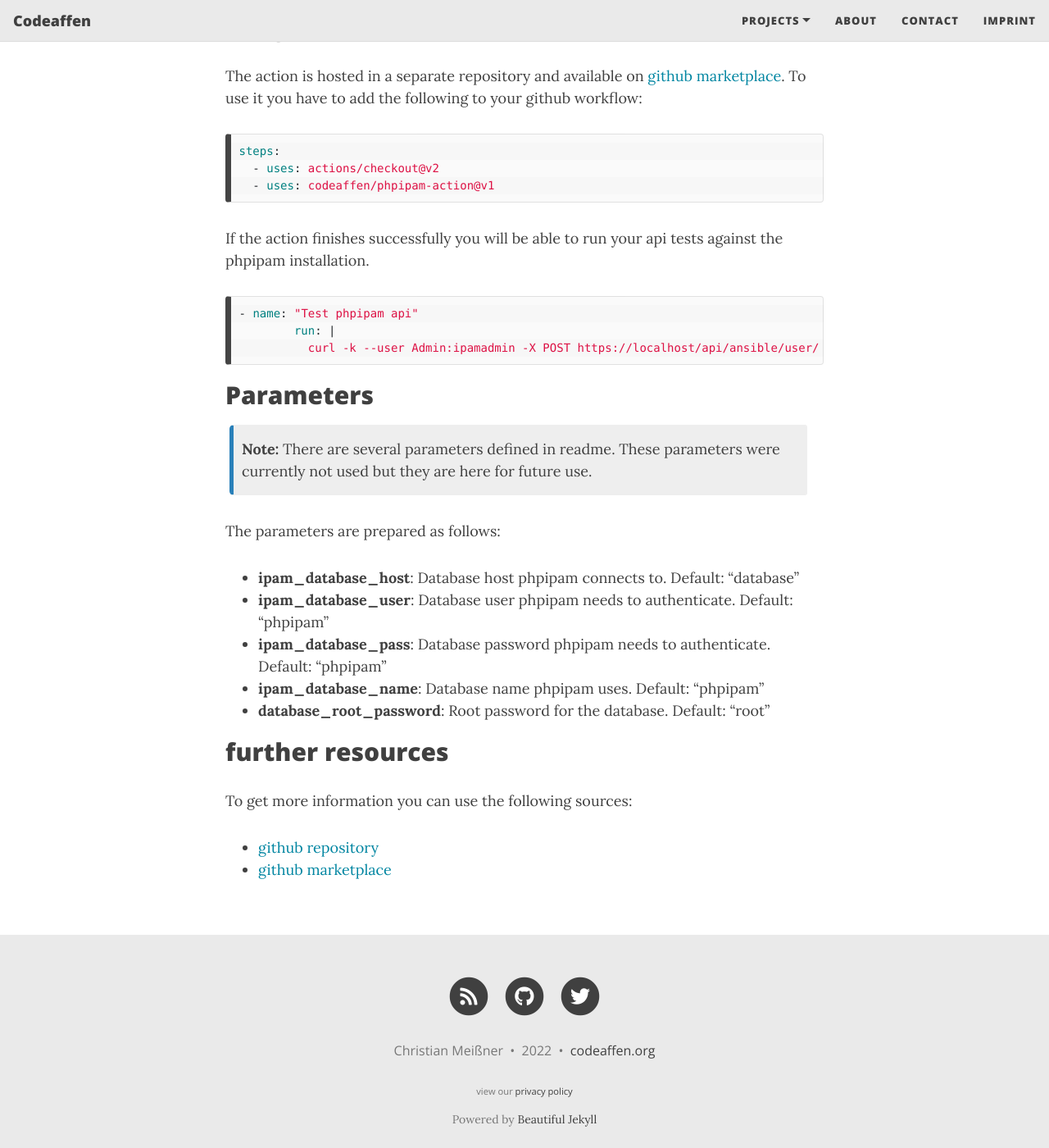
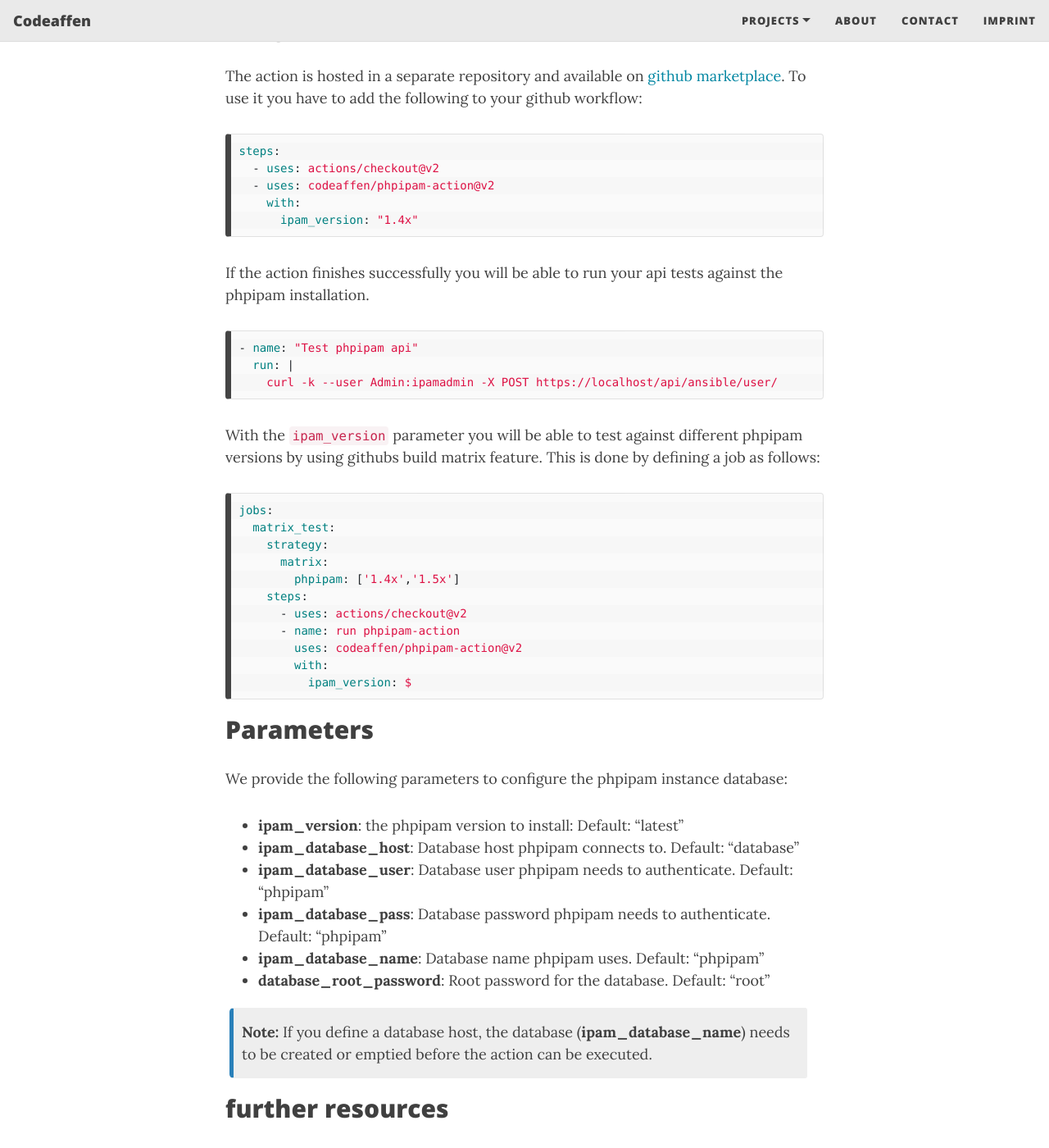
Before and after one commit to codeaffen/codeaffen.org, a Jekyll site: the page built from projects/phpipam-action.md, in a window 1280 px wide and 1400 px high, scrolled down 596 px. Shown: the whole window at 82% size. Built offline with Jekyll 4.4.1, drawn with Linux system fonts in a browser that asks for light colours; nearby versions of some CDN libraries; comment, search, counter and statistics services are not loaded.

Commit message:
update phpipam-action project page

```diff
--- a/projects/phpipam-action.md
+++ b/projects/phpipam-action.md
@@ -20,29 +20,48 @@
 ~~~yaml
 steps:
   - uses: actions/checkout@v2
-  - uses: codeaffen/phpipam-action@v1
+  - uses: codeaffen/phpipam-action@v2
+    with:
+      ipam_version: "1.4x"
 ~~~
 
 If the action finishes successfully you will be able to run your api tests against the phpipam installation.
 
 ~~~yaml
 - name: "Test phpipam api"
-        run: |
-          curl -k --user Admin:ipamadmin -X POST https://localhost/api/ansible/user/
+  run: |
+    curl -k --user Admin:ipamadmin -X POST https://localhost/api/ansible/user/
+~~~
+
+With the `ipam_version` parameter you will be able to test against different phpipam versions by using githubs build matrix feature. This is done by defining a job as follows:
+
+~~~yaml
+jobs:
+  matrix_test:
+    strategy:
+      matrix:
+        phpipam: ['1.4x','1.5x']
+    steps:
+      - uses: actions/checkout@v2
+      - name: run phpipam-action
+        uses: codeaffen/phpipam-action@v2
+        with:
+          ipam_version: ${{ matrix.phpipam }}
 ~~~
 
 ## Parameters
 
-{: .box-note}
-**Note:** There are several parameters defined in readme. These parameters were currently not used but they are here for future use.
+We provide the following parameters to configure the phpipam instance database:
 
-The parameters are prepared as follows:
-
+* **ipam_version**: the phpipam version to install: Default: "latest"
 * **ipam_database_host**: Database host phpipam connects to. Default: "database"
 * **ipam_database_user**: Database user phpipam needs to authenticate. Default: "phpipam"
 * **ipam_database_pass**: Database password phpipam needs to authenticate. Default: "phpipam"
 * **ipam_database_name**: Database name phpipam uses. Default: "phpipam"
 * **database_root_password**: Root password for the database. Default: "root"
+
+{: .box-note}
+**Note:** If you define a database host, the database (**ipam_database_name**) needs to be created or emptied  before the action can be executed.
 
 ## further resources
 
```
